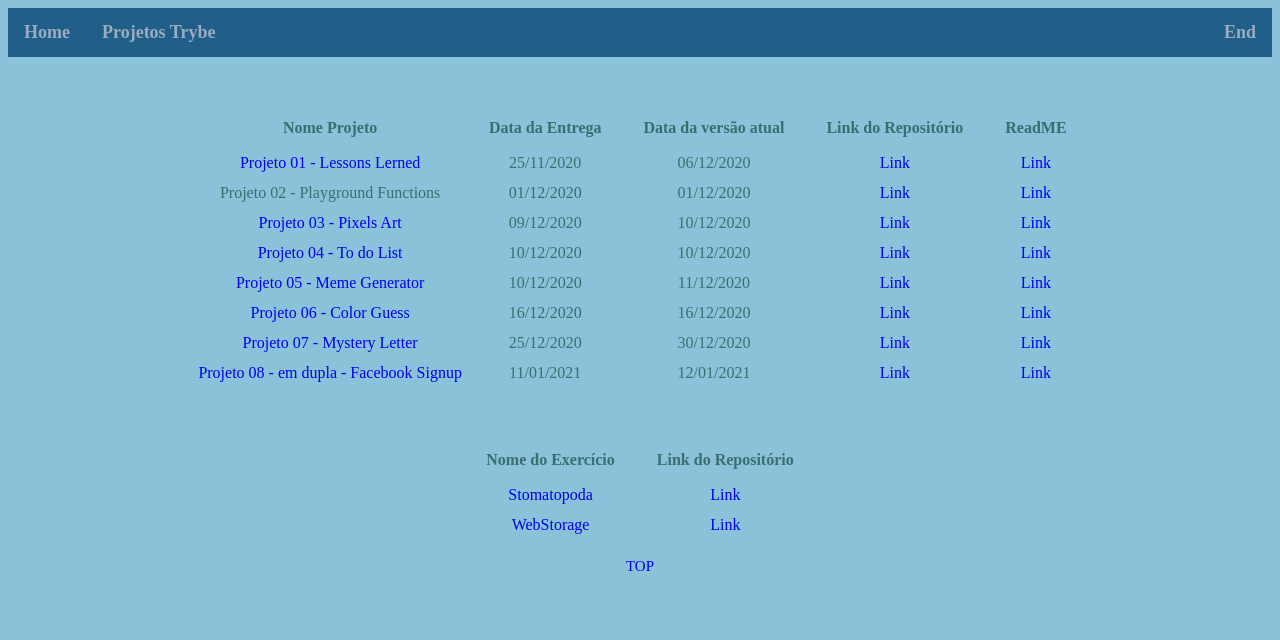
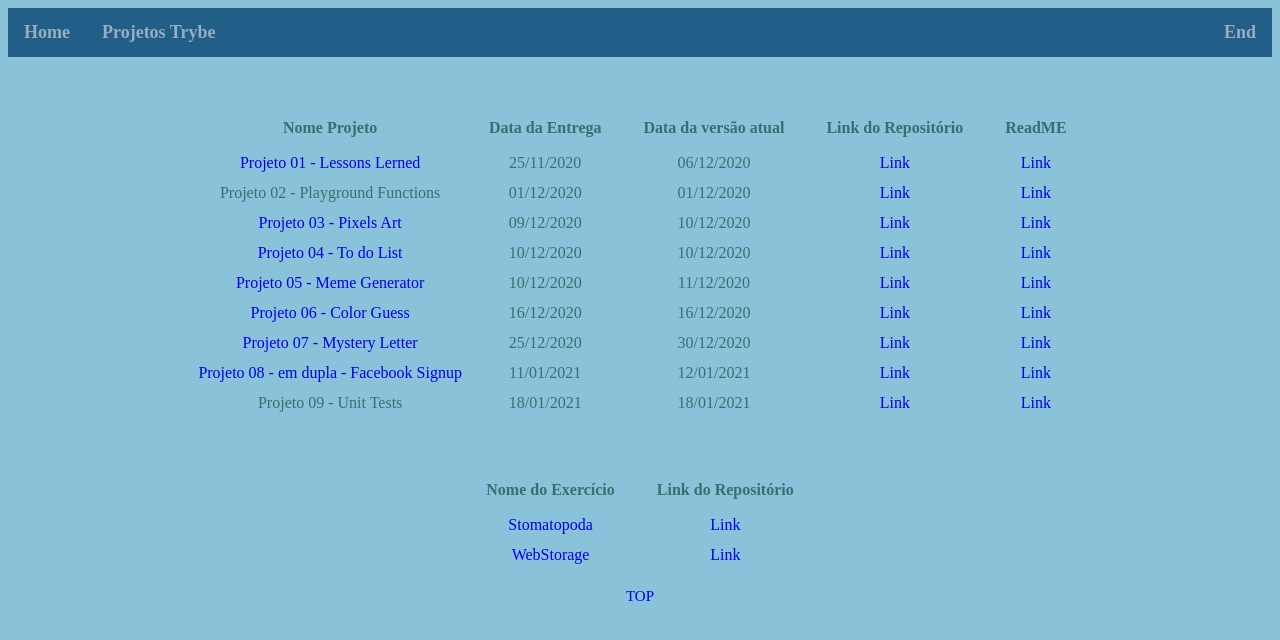
Before and after one commit to tiago-yoneda/tiago-yoneda.github.io, a plain HTML site: page projetos.html in a window 1280 px wide. Drawn offline with Linux system fonts and the light colour scheme.

Commit message:
adicionando project 09

```diff
--- a/projetos.html
+++ b/projetos.html
@@ -76,6 +76,13 @@
         <td><a target='_blank' href='https://github.com/tryber/sd-09-project-facebook-signup/pull/4'>Link</a></td>
         <td><a target='_blank' href='https://github.com/tryber/sd-09-project-facebook-signup'>Link</a></td>
       </tr>
+      <tr id='project_09'>
+        <td>Projeto 09 - Unit Tests</td>
+        <td>18/01/2021</td>
+        <td>18/01/2021</td>
+        <td><a target='_blank' href='https://github.com/tryber/sd-09-project-js-unit-tests/pull/4'>Link</a></td>
+        <td><a target='_blank' href='https://github.com/tryber/sd-09-project-js-unit-tests'>Link</a></td>
+      </tr>
       </table>
     </section>
     <section class='exercises-container'>
```
Lines whose indentation alone changed are shown as unchanged.
